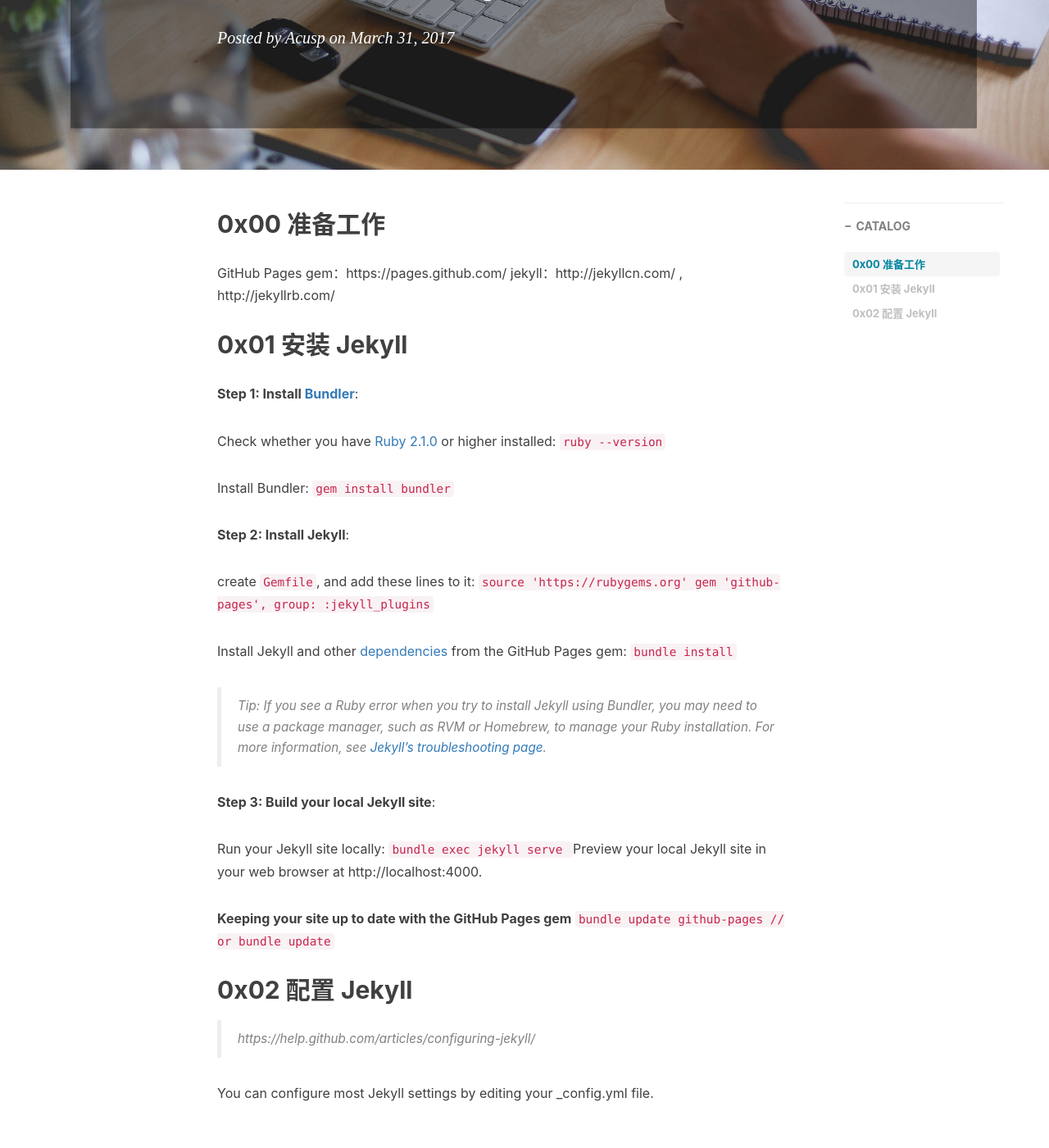
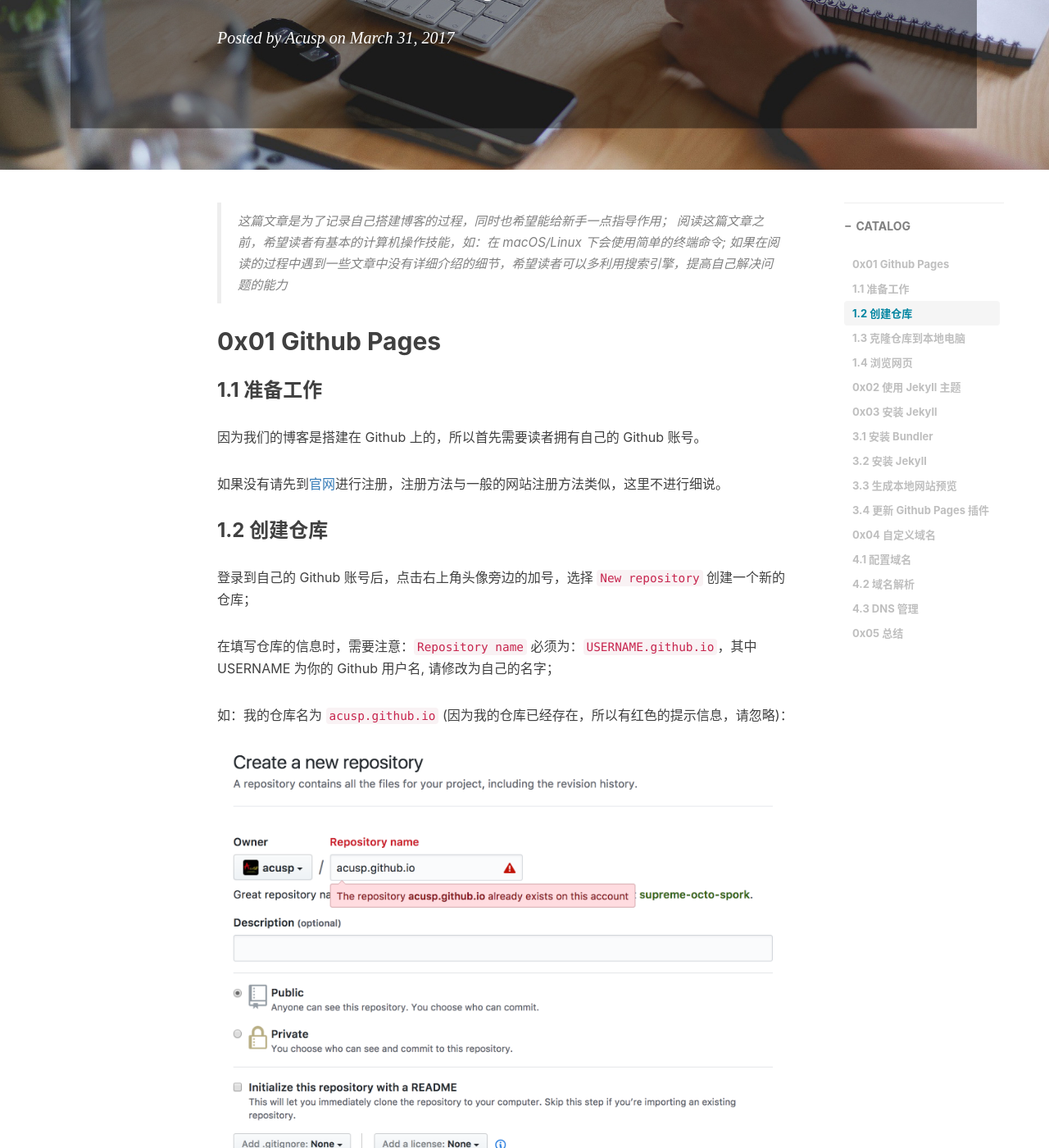
Before and after one commit to acusp/AC-Blog, a Jekyll site: the page built from _posts/2017-03-31-hello-blog.markdown, in a window 1280 px wide and 1400 px high, scrolled down 376 px. Shown: the whole window at 82% size. Built offline with Jekyll 4.4.1, drawn with Linux system fonts in a browser that asks for light colours; nearby versions of some CDN libraries; comment, search, counter and statistics services are not loaded; some of the changed text lies outside the part shown.

Commit message:
Develop | add post hello-blog
Signed-off-by: acusp <acusp.xu@gmail.com>

````diff
--- a/_posts/2017-03-31-hello-blog.markdown
+++ b/_posts/2017-03-31-hello-blog.markdown
@@ -7,63 +7,184 @@
 header-img: "img/post/post-bg-2017-03-31.jpg"
 catalog: true
 tags:
-    - tutorial
-    - blog
+    - jekyll
+    - github pages
 ---
 
 
 
-## 0x00 准备工作
-
-GitHub Pages gem：https://pages.github.com/
-jekyll：http://jekyllcn.com/ , http://jekyllrb.com/
+>
+这篇文章是为了记录自己搭建博客的过程，同时也希望能给新手一点指导作用；
+阅读这篇文章之前，希望读者有基本的计算机操作技能，如：在 macOS/Linux 下会使用简单的终端命令;
+如果在阅读的过程中遇到一些文章中没有详细介绍的细节，希望读者可以多利用搜索引擎，提高自己解决问题的能力
 
 
-## 0x01 安装 Jekyll
 
-**Step 1: Install [Bundler](http://bundler.io/)**:
+## 0x01 Github Pages
 
-Check whether you have [Ruby 2.1.0](https://www.ruby-lang.org/en/downloads/) or higher installed:
-``
-ruby --version
-``
 
-Install Bundler:
-``
-gem install bundler
-``
+### 1.1 准备工作
 
-**Step 2: Install Jekyll**:
+因为我们的博客是搭建在 Github 上的，所以首先需要读者拥有自己的 Github 账号。
 
-create `Gemfile`, and add these lines to it:
-``
+如果没有请先到[官网](https://github.com/)进行注册，注册方法与一般的网站注册方法类似，这里不进行细说。
+
+
+### 1.2 创建仓库
+
+登录到自己的 Github 账号后，点击右上角头像旁边的加号，选择 `New repository` 创建一个新的仓库；
+
+在填写仓库的信息时，需要注意：`Repository name` 必须为：`USERNAME.github.io`，其中 USERNAME 为你的 Github 用户名, 请修改为自己的名字；
+
+如：我的仓库名为 `acusp.github.io` (因为我的仓库已经存在，所以有红色的提示信息，请忽略)：
+
+![创建新仓库](/blog/img/post/17-03-31-01-create-new-repository.png)
+
+
+### 1.3 克隆仓库到本地电脑
+
+读者需要根据自己的操作系统，安装相应的 git 工具，然后在命令行执行下列命令:
+
+> 下列命令中的 username 需要修改为自己的 Github 用户名
+
+```
+git clone https://github.com/username/username.github.io
+
+cd username.github.io
+echo "Hello World" > index.html
+
+git add --all
+git commit -m "Initial commit"
+git push -u origin master
+```
+
+上面的操作需要读者有一定的命令行操作经验，如果不会使用命令行，可以在 Github 官网下载图形化的客户端，具体操作请自行搜索。
+
+
+### 1.4 浏览网页
+
+不出意外的话，这时候我们就可以在浏览器中输入: `http://USERNAME.github.io` 访问自己的网站了；只是这个时候我们看到的只有 `Hello World` 这一句话而已。
+
+
+
+## 0x02 使用 Jekyll 主题
+
+使用 Jekyll 主题可以让我们免去很多复杂的配置，而且可以根据自己的喜好，选择不同的风格；
+
+用现成的主题可以让我们在最短的时间里搭建起一个漂亮且实用的博客，可以为你省去不少宝贵的时间。
+
+你可以在[这里](https://github.com/jekyll/jekyll/wiki/Themes)找到很多好看的主题，进入到主题对应的 Github 仓库，你可以根据说明，将主题运用的自己的博客当中。
+
+大部分的主题只需要你将其下载到你的 username.github.io 文件夹下，然后修改 `_config.yml` 文件中的配置；其他细节责需要根据其 README.md 中的说明进行修改即可。
+
+
+
+
+## 0x03 安装 Jekyll
+
+> Jekyll 的官网 http://jekyllcn.com/ , 中文网站: http://jekyllrb.com/
+
+为了方便写作，同时也为了让我们的博客看起来更高大上，我们可以使用 Jekyll。
+
+Jekyll 不但可以自动将我们写的 markdown 格式的文章转换为静态 html 网页，而且还有很多好看的主题可供选择。
+
+位了使用 Jekyll，我们必须在电脑上安装命令行工具，macOS/Linux 系统已经自带了命令行工具可直接使用，而 Windows 用户需要自己安装 [git](https://git-for-windows.github.io/) ，安装完成后便会有一个 git bash 命令行。具体的操作读者可自行搜索。
+
+
+### 3.1 安装 [Bundler](http://bundler.io/)
+
+首先查看是否已经安装了 Ruby 2.1.0 以上的版本: `ruby --version`
+
+如果没有安装 ruby，或安装的版本低于 2.1.0，请到[官网](https://www.ruby-lang.org/en/downloads/)根据说明自行安装。
+
+安装 ruby 后，使用 gem 安装 Bundler: `gem install bundler`
+
+
+### 3.2 安装 Jekyll
+
+在 username.github.io 目录中创建一个名为 `Gemfile` 的文件, 并且在文件中写入下列内容:
+
+```
 source 'https://rubygems.org'
 gem 'github-pages', group: :jekyll_plugins
+```
+
+然后使用命令 `bundle install` 自动安装 Jekyll 及其依赖。
+
+> 注意：如果安装过程中出现了错误，请在搜索引擎中搜索错误的关键字，自己解决问题。
+
+
+### 3.3 生成本地网站预览
+
+执行下列命令，Jekyll 会在本地生成一个网站服务器，你可以在浏览器中输入地址 `http://localhost:4000` 查看自己的博客。
+
+```
+bundle exec jekyll serve
+```
+
+
+### 3.4 更新 Github Pages 插件
+
+为了保证本地预览的效果与上传到 Github 上的效果保持一致，我们需要经常跟新 github pages 的插件
 ``
-
-Install Jekyll and other [dependencies](https://pages.github.com/versions/) from the GitHub Pages gem:
-``
-bundle install
-``
-
->Tip: If you see a Ruby error when you try to install Jekyll using Bundler, you may need to use a package manager, such as RVM or Homebrew, to manage your Ruby installation. For more information, see [Jekyll's troubleshooting page](http://jekyllrb.com/docs/troubleshooting/#jekyll-amp-mac-os-x-1011).
-
-**Step 3: Build your local Jekyll site**:
-
-Run your Jekyll site locally:
-``
-bundle exec jekyll serve
-``
-Preview your local Jekyll site in your web browser at http://localhost:4000.
-
-**Keeping your site up to date with the GitHub Pages gem**
-``
-bundle update github-pages // or bundle update
+bundle update github-pages
 ``
 
 
-## 0x02 配置 Jekyll
 
-> https://help.github.com/articles/configuring-jekyll/
+## 0x04 自定义域名
 
-You can configure most Jekyll settings by editing your _config.yml file.
+Github Pages 还有一个好处就是支持用户自定义域名，而不是只能使用默认的 username.github.io。
+
+
+### 4.1 配置域名
+
+在使用自定义域名之前，我们需要自己购买域名。购买域名的网站很多，读者可以自行搜索选择适合自己的。
+
+我的域名是在 [godaddy](https://www.godaddy.com/) 上购买的，它支持支付宝付款，还是挺方便的。
+
+购买了自己的域名之后，我们可以将域名添加到自己的 username.github.io 仓库中配置中去。
+
+首先进入到 username.github.io 仓库页面，点击右上角的 `Settings`:
+
+![Settings](/blog/img/post/17-03-31-02-settings.png)
+
+然后在 Github Pages -> Custom domain 中填入自己的域名：
+
+![add custom domain](/blog/img/post/17-03-31-03-add-custom-domain.png)
+
+
+### 4.2 域名解析
+
+填写完域名后，还不能直接通过自定义的域名访问自己的博客，我们需要通过域名服务器帮我们把自定义的域名与 username.github.io 关联起来。
+
+这里我使用的是 [DNSPOD](https://www.dnspod.cn/)。注册登录后，我们可以添加一个域名解析服务:
+
+![domain parser](/blog/img/post/17-03-31-04-domain-parser.png)
+
+创建完毕后，进入到添加的域名中进行如下配置：
+
+![domain parser](/blog/img/post/17-03-31-05-domain-parser.png)
+
+> 注意：新创建的域名解析中会默认包含两条记录，我们只需要添加红框中的三个，其中最后一个的记录值填写自己的 username.github.io
+
+
+### 4.3 DNS 管理
+
+最后再回到购买域名的网站，登录自己的账号，找到域名设置中的 DNS 管理功能。
+
+将 [4.2] 域名解析中的默认的两条记录的记录值加入到域名服务器，如:
+
+![dns managemeng](/blog/img/post/17-03-31-06-dns-management.png)
+
+> 注意：不同的域名网站，DNS 的管理功能可能会有所不同，可以通过搜索引擎查找符合自己的方法
+
+
+
+## 0x05 总结
+
+到目前为止，我们已经有了一个属于自己的博客。希望大家可以坚持写作，记录自己在学习、生活中的点点滴滴，不断提升自己。
+
+在搭建博客的过程中，大家可能会或多或少的遇到各种问题，我这里不可能做到面面俱到，所以希望大家可以多利用搜索引擎，学会自己解决问题。
+
+最后谢谢您的阅读。
````
Also changed, not shown: README.md, img/post/17-03-31-01-create-new-repository.png (added), img/post/17-03-31-02-settings.png (added), img/post/17-03-31-03-add-custom-domain.png (added), img/post/17-03-31-04-domain-parser.png (added), img/post/17-03-31-05-domain-parser.png (added), img/post/17-03-31-06-dns-management.png (added).
